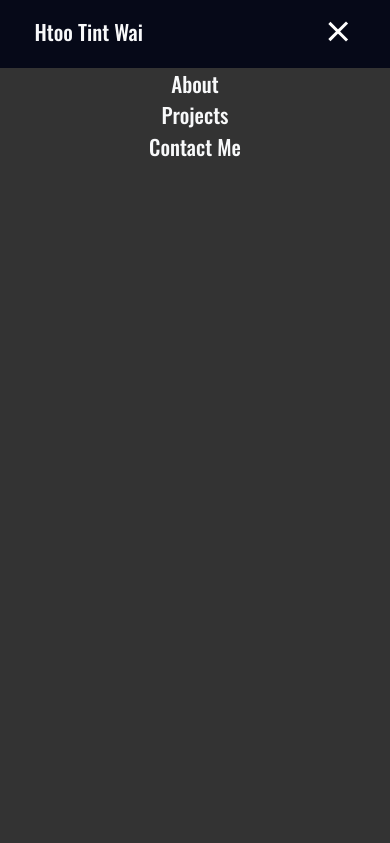
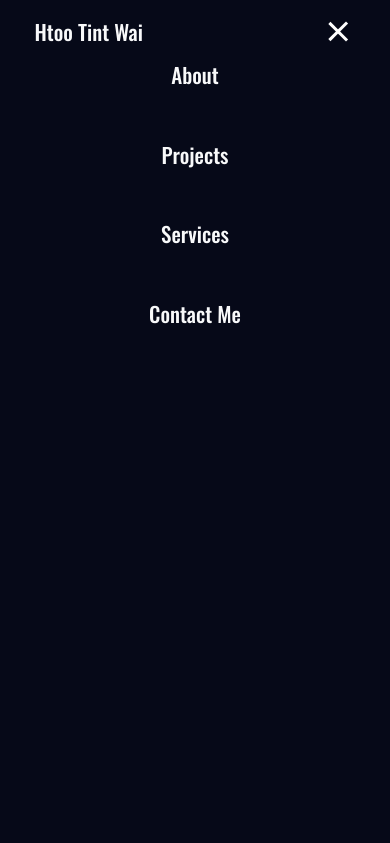
Before and after one commit to htootintwai/htootintwai.github.io, a website: page index.html in a window 390 px wide. Both pictures are taken after a click on the element 337 px from the left and 31 px from the top of the page. Shown: the top 843 px of the page. Drawn offline with nearby package versions, Linux system fonts and the light colour scheme.

Commit message:
Htoo Tint Wai - Portfolio

```diff
--- a/Portfolio Assets/CSS/cus.css
+++ b/Portfolio Assets/CSS/cus.css
@@ -454,9 +454,9 @@ footer {
         .nav-links {
             position: absolute;
             right: 0;
-            top: 8vh;
-            min-height: 92vh;
-            background: #333;
+            top: 7vh;
+            min-height: 93vh;
+            background: #060918;
             display: flex;
             flex-direction: column;
             align-items: center;
--- a/Portfolio Assets/JS/cus.js
+++ b/Portfolio Assets/JS/cus.js
@@ -110,14 +110,23 @@ const navSlide = () => {
       if (link.style.animation) {
         link.style.animation = "";
       } else {
-        link.style.animation = `navLinkFade 0.5s ease forwards ${
-          index / 7 + 0.5
-        }s `;
+        link.style.animation = `navLinkFade 0.5s ease forwards ${index / 7 + 0.5}s `;
       }
     });
+
     burger.classList.toggle("toggle");
   });
-  //
+
+  // Close menu when clicking on a link
+  navLinks.forEach((link) => {
+    link.addEventListener("click", () => {
+      nav.classList.remove("nav-active");
+      burger.classList.remove("toggle");
+      navLinks.forEach((link) => {
+        link.style.animation = ""; // Reset animation for all links
+      });
+    });
+  });
 };
 
 navSlide();
--- a/index.html
+++ b/index.html
@@ -63,9 +63,10 @@
                             <div class="line3"></div>
                           </div>
                         <div class="nav-links desktop-dnone">
-                            <a href="#about" class="text-decoration-none text-light">About</a>
-                            <a href="#projects" class="text-decoration-none text-light">Projects</a>
-                            <a href="#contact" class="text-decoration-none text-light">Contact Me</a>
+                            <a href="#about" class="text-decoration-none text-light mb-5">About</a>
+                            <a href="#projects" class="text-decoration-none text-light mb-5">Projects</a>
+                            <a href="#services" class="text-decoration-none text-light mb-5">Services</a>
+                            <a href="#contact" class="text-decoration-none text-light mb-5">Contact Me</a>
                         </div>
                     </div>
 
```
